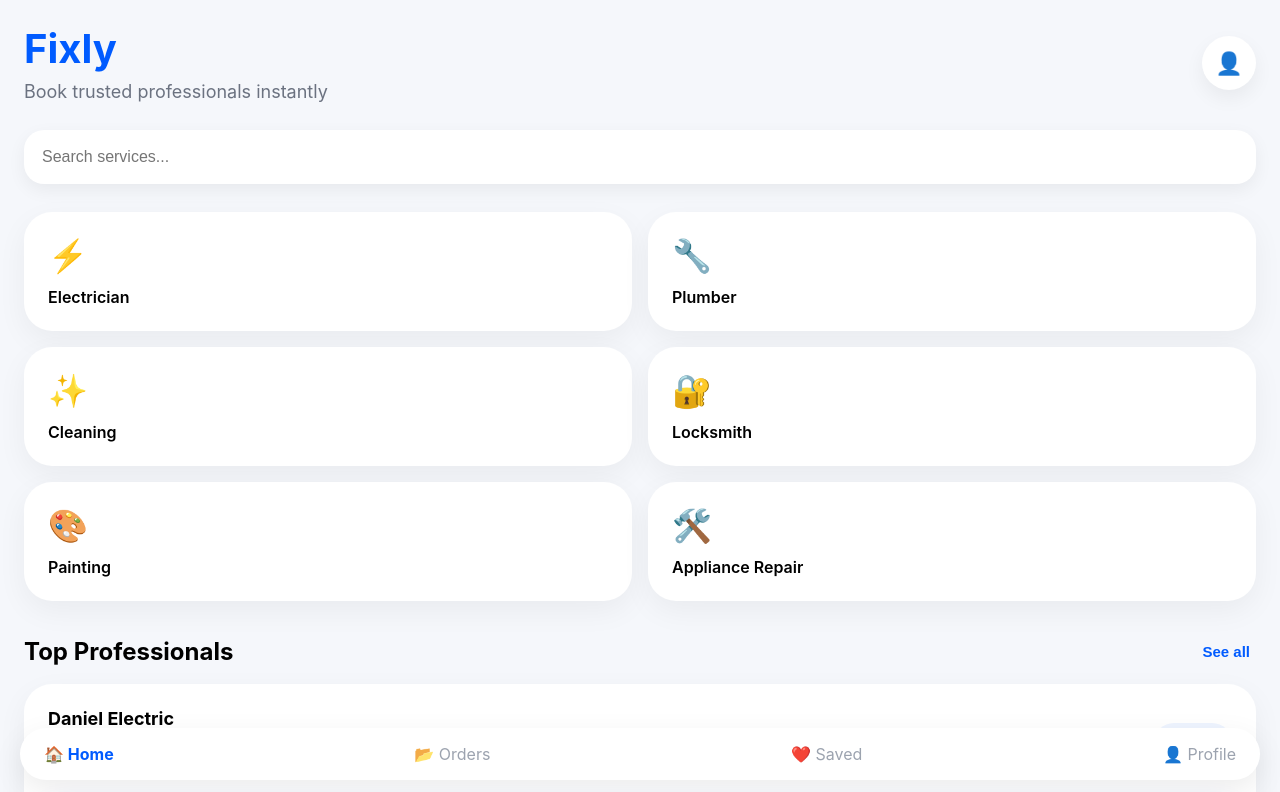
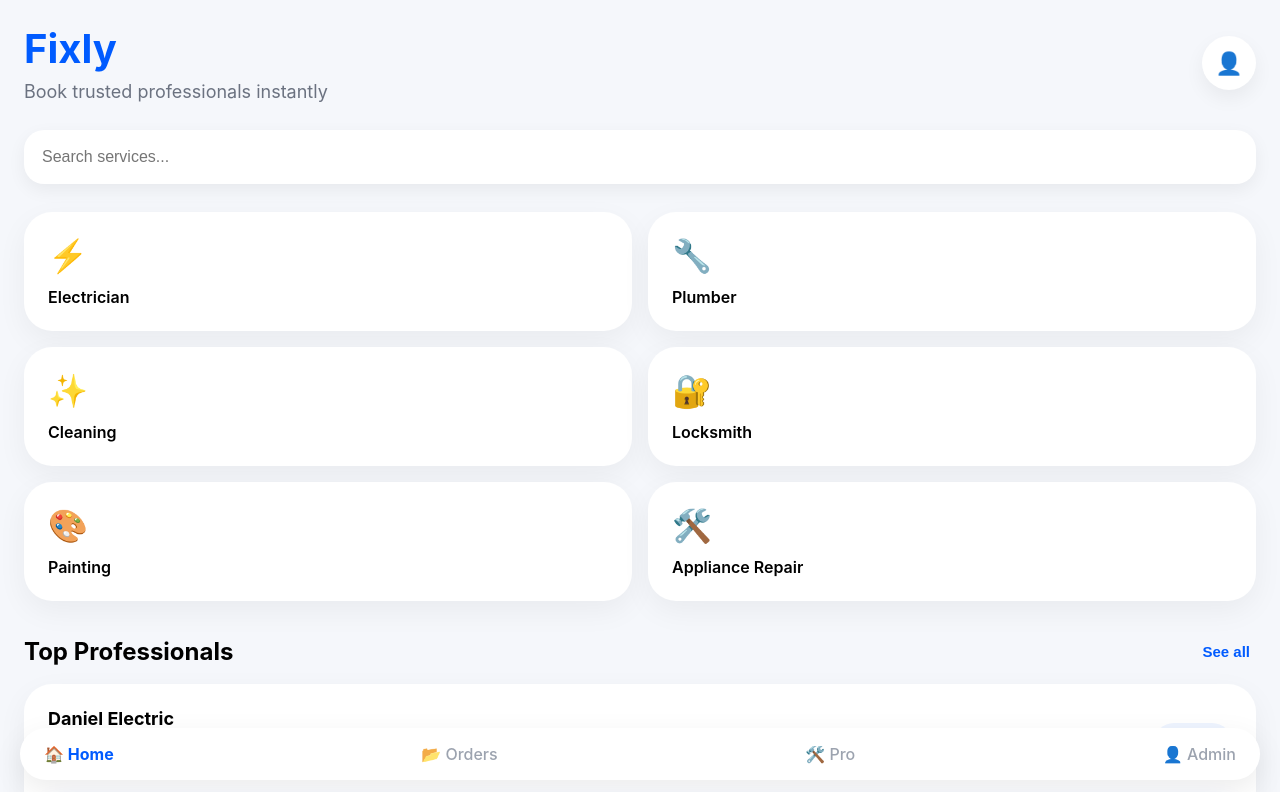
Before and after one commit to YoniLevy10/Fixly, a Next.js app: page / in a window 1280 px wide. Shown: the top 792 px of the page. Built offline with nearby package versions, Linux system fonts and the light colour scheme.

Commit message:
Add navigation routes to bottom nav

```diff
--- a/components/BottomNav.tsx
+++ b/components/BottomNav.tsx
@@ -1,3 +1,29 @@
+import Link from 'next/link'
+import { routes } from '@/lib/routes'
+
+const navItems = [
+  {
+    label: 'Home',
+    icon: '🏠',
+    href: routes.home,
+  },
+  {
+    label: 'Orders',
+    icon: '📂',
+    href: routes.request('1'),
+  },
+  {
+    label: 'Pro',
+    icon: '🛠️',
+    href: routes.proDashboard,
+  },
+  {
+    label: 'Admin',
+    icon: '👤',
+    href: routes.admin,
+  },
+]
+
 export default function BottomNav() {
   return (
     <div
@@ -14,10 +40,19 @@ export default function BottomNav() {
         boxShadow: '0 10px 30px rgba(0,0,0,0.08)',
       }}
     >
-      <div style={{ color: '#005BFF', fontWeight: 700 }}>🏠 Home</div>
-      <div style={{ color: '#9CA3AF' }}>📂 Orders</div>
-      <div style={{ color: '#9CA3AF' }}>❤️ Saved</div>
-      <div style={{ color: '#9CA3AF' }}>👤 Profile</div>
+      {navItems.map((item, index) => (
+        <Link
+          key={item.label}
+          href={item.href}
+          style={{
+            textDecoration: 'none',
+            color: index === 0 ? '#005BFF' : '#9CA3AF',
+            fontWeight: index === 0 ? 700 : 500,
+          }}
+        >
+          {item.icon} {item.label}
+        </Link>
+      ))}
     </div>
   )
 }
```
